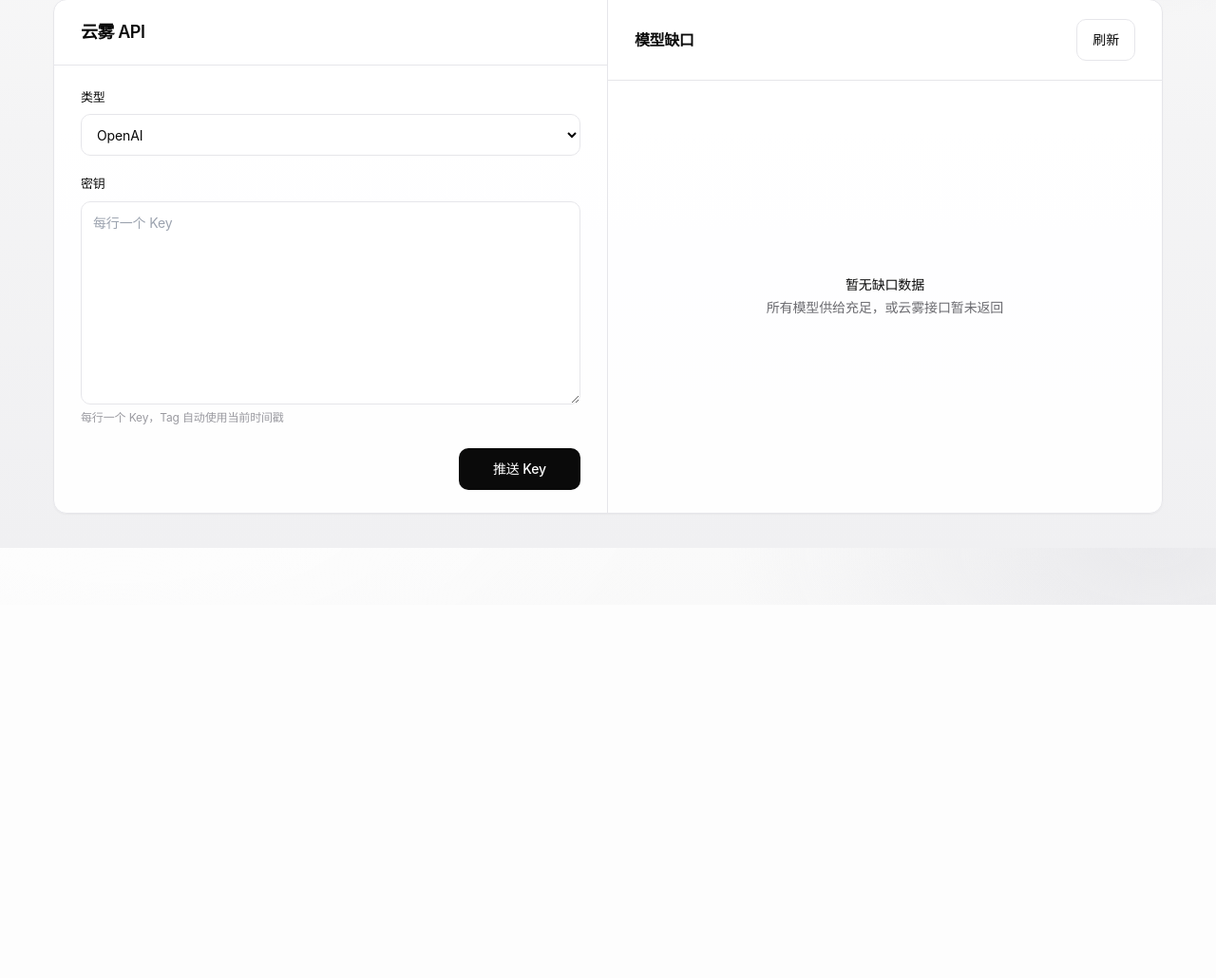
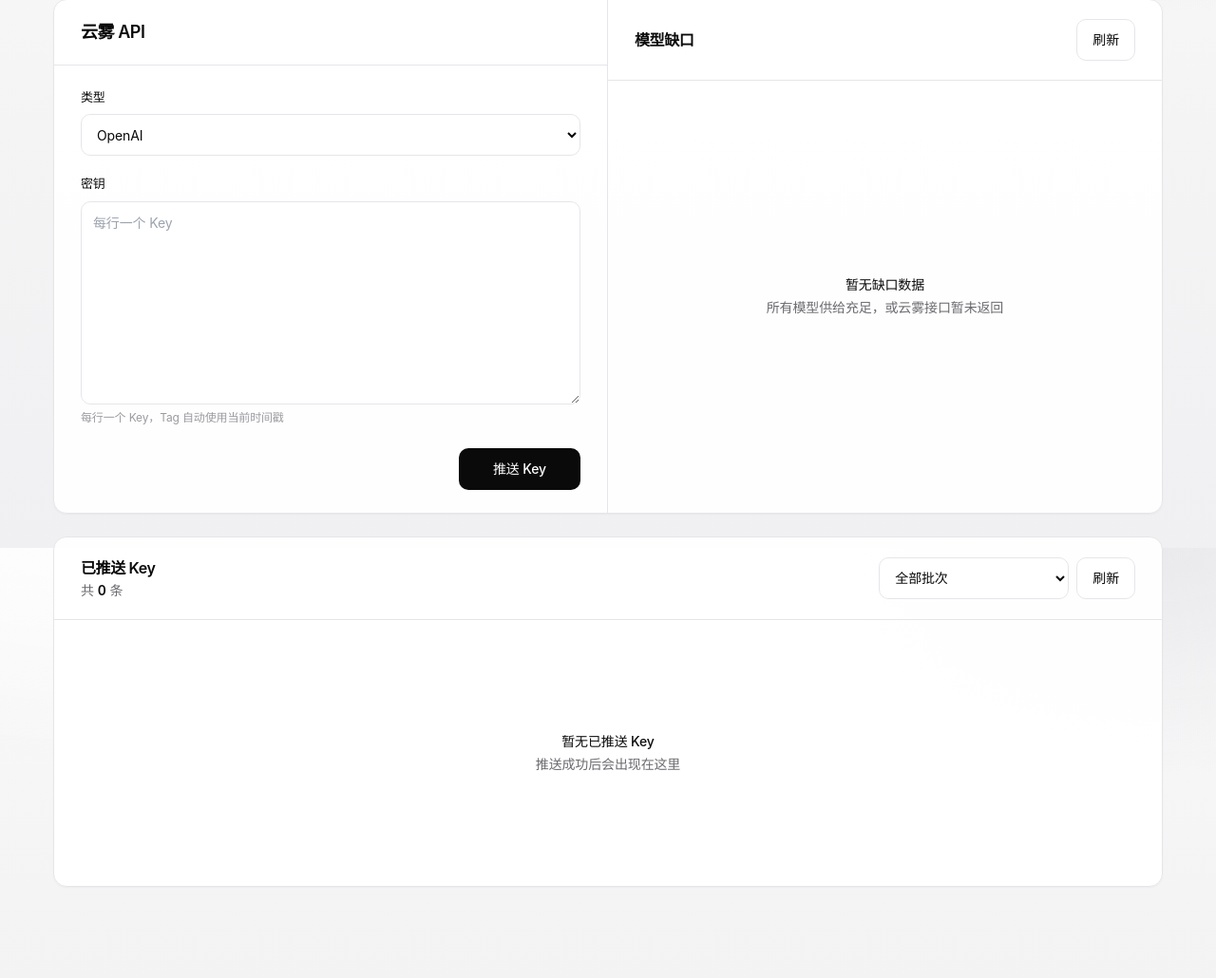
Before and after one commit to nkepig/Keys, a Python web app: template templates/dashboard/index.html in a window 1280 px wide. Shown: the part 223-1253 px from the top of the page at 95% size. Before the commit the page ends 860 px from the top, so only its background shows below. Run offline with Jinja, Linux system fonts and the light colour scheme; the template is opened without the code that fills it, so the values that code supplies are empty; some libraries are stand-ins or nearby versions.

Commit message:
add yunwu channel list

```diff
--- a/static/css/main.css
+++ b/static/css/main.css
@@ -312,8 +312,16 @@ body {
   min-width: 720px;
 }
 
+.channels-table {
+  width: 100%;
+  min-width: 860px;
+  border-collapse: separate;
+  border-spacing: 0;
+}
+
 .key-table thead th,
-.gap-table thead th {
+.gap-table thead th,
+.channels-table thead th {
   position: sticky;
   top: 0;
   z-index: 1;
@@ -340,8 +348,14 @@ body {
   text-align: right;
 }
 
+.channels-table thead th:nth-child(4),
+.channels-table tbody td:nth-child(4) {
+  text-align: right;
+}
+
 .key-table tbody td,
-.gap-table tbody td {
+.gap-table tbody td,
+.channels-table tbody td {
   padding: 16px 20px;
   border-bottom: 1px solid var(--color-border);
   vertical-align: middle;
@@ -363,7 +377,8 @@ body {
 }
 
 .key-table .row-item:hover td,
-.gap-table tbody tr:hover td {
+.gap-table tbody tr:hover td,
+.channels-table tbody tr:hover td {
   background: var(--color-surface-soft);
 }
 
@@ -372,7 +387,8 @@ body {
 }
 
 .key-table .row-item:last-child td,
-.gap-table tbody tr:last-child td {
+.gap-table tbody tr:last-child td,
+.channels-table tbody tr:last-child td {
   border-bottom: none;
 }
 
--- a/static/js/dashboard.js
+++ b/static/js/dashboard.js
@@ -8,8 +8,22 @@ window.dashboardApp = function dashboardApp() {
     uploadFeedback: '',
     uploadFeedbackType: '',
 
+    channels: [],
+    channelsLoading: false,
+    tagFilter: '',
+
     get sortedGap() {
       return [...this.gap].sort((a, b) => (b.gap_rpm ?? 0) - (a.gap_rpm ?? 0));
+    },
+
+    get channelTags() {
+      const tags = [...new Set(this.channels.map((c) => c.tag).filter((t) => t && t !== '-'))];
+      return tags.sort().reverse();
+    },
+
+    get filteredChannels() {
+      if (!this.tagFilter) return this.channels;
+      return this.channels.filter((c) => c.tag === this.tagFilter);
     },
 
     fmt(n) {
@@ -19,20 +33,48 @@ window.dashboardApp = function dashboardApp() {
       return num.toLocaleString('en-US');
     },
 
-    async init() {
-      await this.fetchGap();
+    fmtUsage(n) {
+      const num = Number(n);
+      if (!Number.isFinite(num)) return '$0.00';
+      return (
+        '$' +
+        num.toLocaleString(undefined, {
+          minimumFractionDigits: 2,
+          maximumFractionDigits: 2,
+        })
+      );
     },
 
-    async fetchGap() {
+    async init() {
+      await Promise.all([this.fetchGap({ quiet: true }), this.fetchChannels({ quiet: true })]);
+    },
+
+    async fetchGap({ quiet = false } = {}) {
       this.loading = true;
       try {
         const res = await KeysUI.apiFetch('/api/yunwu/gap');
         if (!res) return;
         const data = await res.json();
         this.gap = Array.isArray(data) ? data : [];
-        if (this.gap.length === 0) KeysUI.showToast('当前无缺口数据', 'success');
+        if (!quiet && this.gap.length === 0) KeysUI.showToast('当前无缺口数据', 'success');
       } finally {
         this.loading = false;
+      }
+    },
+
+    async fetchChannels({ quiet = false } = {}) {
+      this.channelsLoading = true;
+      try {
+        const res = await KeysUI.apiFetch('/api/yunwu/channels');
+        if (!res) return;
+        const data = await res.json();
+        this.channels = Array.isArray(data.items) ? data.items : [];
+        if (this.tagFilter && !this.channelTags.includes(this.tagFilter)) {
+          this.tagFilter = '';
+        }
+        if (!quiet && this.channels.length === 0) KeysUI.showToast('暂无已推送 Key', 'success');
+      } finally {
+        this.channelsLoading = false;
       }
     },
 
@@ -69,6 +111,8 @@ window.dashboardApp = function dashboardApp() {
         this.uploadFeedbackType = 'success';
         this.keysText = '';
         KeysUI.showToast(`成功推送 ${data.success} 个 Key`);
+        await this.fetchChannels({ quiet: true });
+        if (data.tag) this.tagFilter = data.tag;
       } catch {
         this.uploadFeedback = '推送失败，请稍后重试。';
         this.uploadFeedbackType = 'error';
--- a/templates/dashboard/index.html
+++ b/templates/dashboard/index.html
@@ -109,6 +109,91 @@
       </div>
     </div>
   </section>
+
+  <!-- Pushed channels -->
+  <section class="panel-quiet mt-6 overflow-hidden">
+    <div class="flex flex-col gap-3 border-b border-line px-6 py-5 sm:flex-row sm:items-center sm:justify-between sm:px-7">
+      <div class="min-w-0">
+        <h2 class="text-base font-semibold tracking-tight text-ink">已推送 Key</h2>
+        <p class="mt-0.5 text-sm text-ink-muted">
+          共 <span class="font-semibold tabular-nums text-ink" x-text="channels.length"></span> 条
+          <span x-show="tagFilter"> · 当前筛选 <span class="tabular-nums" x-text="filteredChannels.length"></span></span>
+        </p>
+      </div>
+      <div class="flex flex-wrap items-center gap-2">
+        <label class="sr-only" for="channel-tag-filter">按批次筛选</label>
+        <select id="channel-tag-filter" data-testid="yunwu-tag-filter" x-model="tagFilter"
+                class="h-control min-w-[200px] max-w-full rounded-control border border-line bg-surface px-3 text-sm text-ink outline-none focus:border-ink">
+          <option value="">全部批次</option>
+          <template x-for="tag in channelTags" :key="tag">
+            <option :value="tag" x-text="tag"></option>
+          </template>
+        </select>
+        <button type="button" data-testid="yunwu-channels-refresh"
+                @click="fetchChannels()" :disabled="channelsLoading"
+                class="ui-press inline-flex h-control shrink-0 items-center justify-center gap-2 rounded-control border border-line bg-surface px-4 text-sm font-medium text-ink hover:border-accent/30 hover:text-accent disabled:cursor-wait disabled:opacity-55">
+          <span x-show="channelsLoading" class="spin h-4 w-4 rounded-full border-2 border-line border-t-ink" aria-hidden="true"></span>
+          刷新
+        </button>
+      </div>
+    </div>
+
+    <div class="relative min-h-[280px]">
+      <div x-show="channelsLoading && channels.length === 0"
+           class="flex min-h-[280px] flex-col items-center justify-center gap-3">
+        <div class="spin h-6 w-6 rounded-full border-2 border-line border-t-ink"></div>
+        <p class="text-sm text-ink-muted">加载中…</p>
+      </div>
+
+      <div x-show="channelsLoading && channels.length > 0"
+           class="absolute inset-0 z-10 flex items-center justify-center bg-surface/80">
+        <div class="spin h-6 w-6 rounded-full border-2 border-line border-t-ink"></div>
+      </div>
+
+      <div x-show="!channelsLoading && channels.length === 0"
+           class="flex min-h-[280px] flex-col items-center justify-center gap-1 px-6 text-center">
+        <p class="text-sm font-medium text-ink">暂无已推送 Key</p>
+        <p class="text-sm text-ink-muted">推送成功后会出现在这里</p>
+      </div>
+
+      <div x-show="!channelsLoading && channels.length > 0 && filteredChannels.length === 0"
+           class="flex min-h-[280px] flex-col items-center justify-center gap-1 px-6 text-center">
+        <p class="text-sm font-medium text-ink">当前批次无数据</p>
+      </div>
+
+      <div x-show="filteredChannels.length > 0" data-ui="table-scroller" class="table-scroller max-h-[520px] overflow-auto">
+        <table data-testid="yunwu-channels-table" class="channels-table">
+          <thead>
+            <tr>
+              <th>Key</th>
+              <th>分类</th>
+              <th>Tag</th>
+              <th>用量</th>
+              <th>状态</th>
+              <th>创建时间</th>
+            </tr>
+          </thead>
+          <tbody>
+            <template x-for="(row, i) in filteredChannels" :key="row.key + '-' + row.tag + '-' + i">
+              <tr>
+                <td class="max-w-[220px] truncate font-mono text-xs text-ink" :title="row.key" x-text="row.key"></td>
+                <td class="whitespace-nowrap text-ink-muted" x-text="row.category_label || row.category || '—'"></td>
+                <td class="max-w-[200px]">
+                  <span class="badge badge-neutral max-w-full truncate" :title="row.tag" x-text="row.tag || '—'"></span>
+                </td>
+                <td class="numeric whitespace-nowrap text-ink" x-text="fmtUsage(row.usage)"></td>
+                <td class="whitespace-nowrap">
+                  <span :class="row.status === '开启' ? 'badge badge-ok' : 'badge badge-bad'"
+                        x-text="row.status || '—'"></span>
+                </td>
+                <td class="whitespace-nowrap font-mono text-xs text-ink-subtle" x-text="row.created_at || '—'"></td>
+              </tr>
+            </template>
+          </tbody>
+        </table>
+      </div>
+    </div>
+  </section>
 </div>
 {% endblock %}
 
```
Also changed, not shown: app/routers/dashboard.py (+17 -0 lines), app/services/yunwu_upload_service.py (+80 -1 lines), tests/test_yunwu_channels.py (added, +45 -0 lines).
